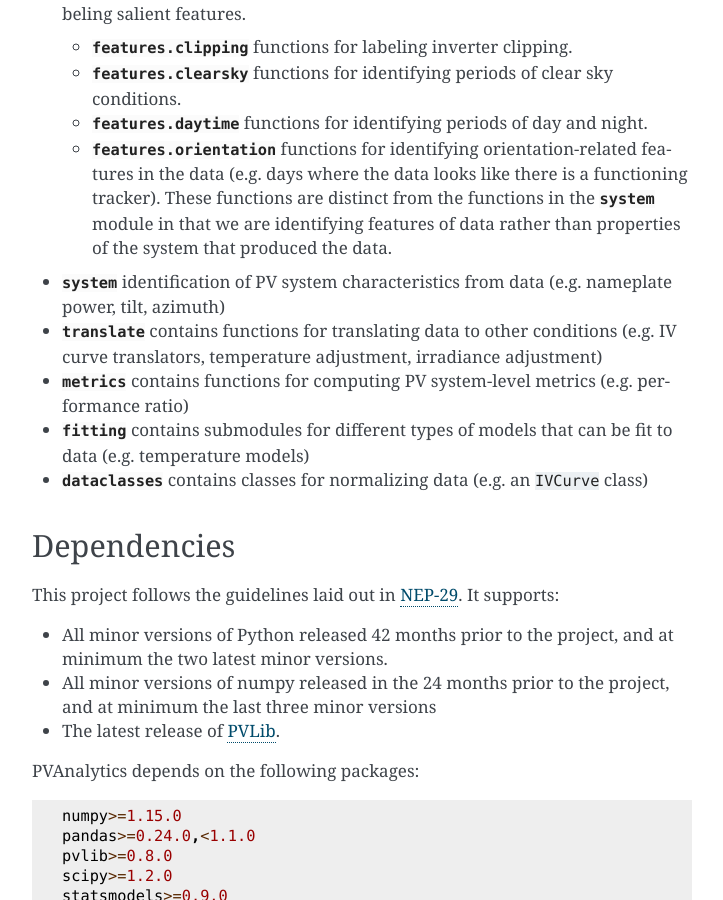
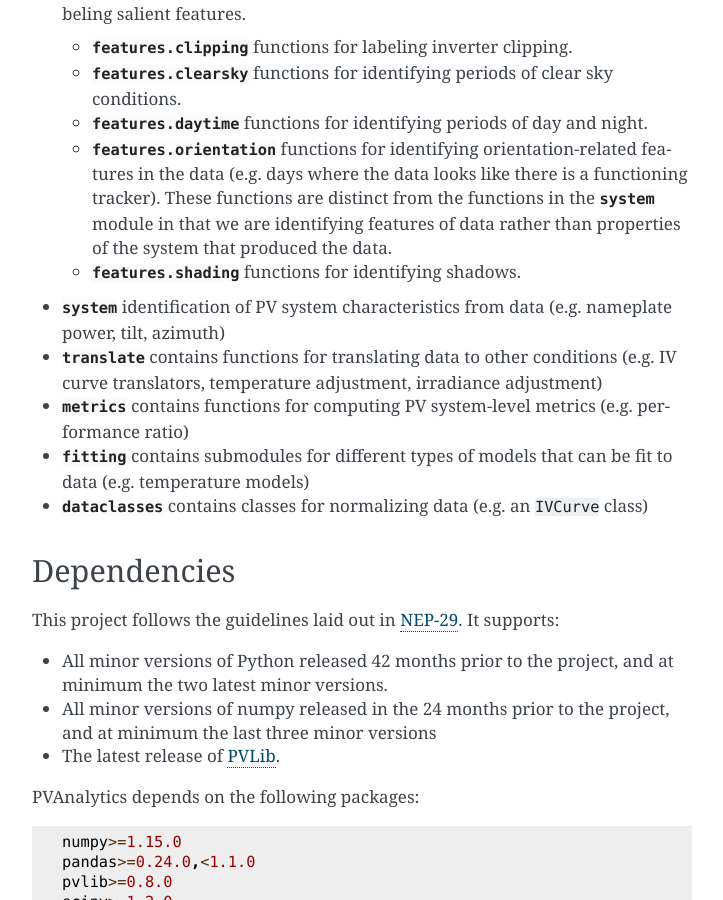
Before and after one commit to pvlib/pvanalytics, a Sphinx documentation site: the page built from docs/index.rst, in a window 1280 px wide and 900 px high, scrolled down 786 px. Shown: the whole window, without its empty margins (388-1111 px from the left). Built offline with Sphinx 7.4.7, drawn with Linux system fonts in a browser that asks for light colours.

Commit message:
Add features.shading to package overview in index.rst

```diff
--- a/docs/index.rst
+++ b/docs/index.rst
@@ -53,6 +53,7 @@
     functions in the :py:mod:`system` module in that we are identifying
     features of data rather than properties of the system that produced the
     data.
+  - :py:mod:`features.shading` functions for identifying shadows.
 
 - :py:mod:`system` identification of PV system characteristics from data
   (e.g. nameplate power, tilt, azimuth)
```
